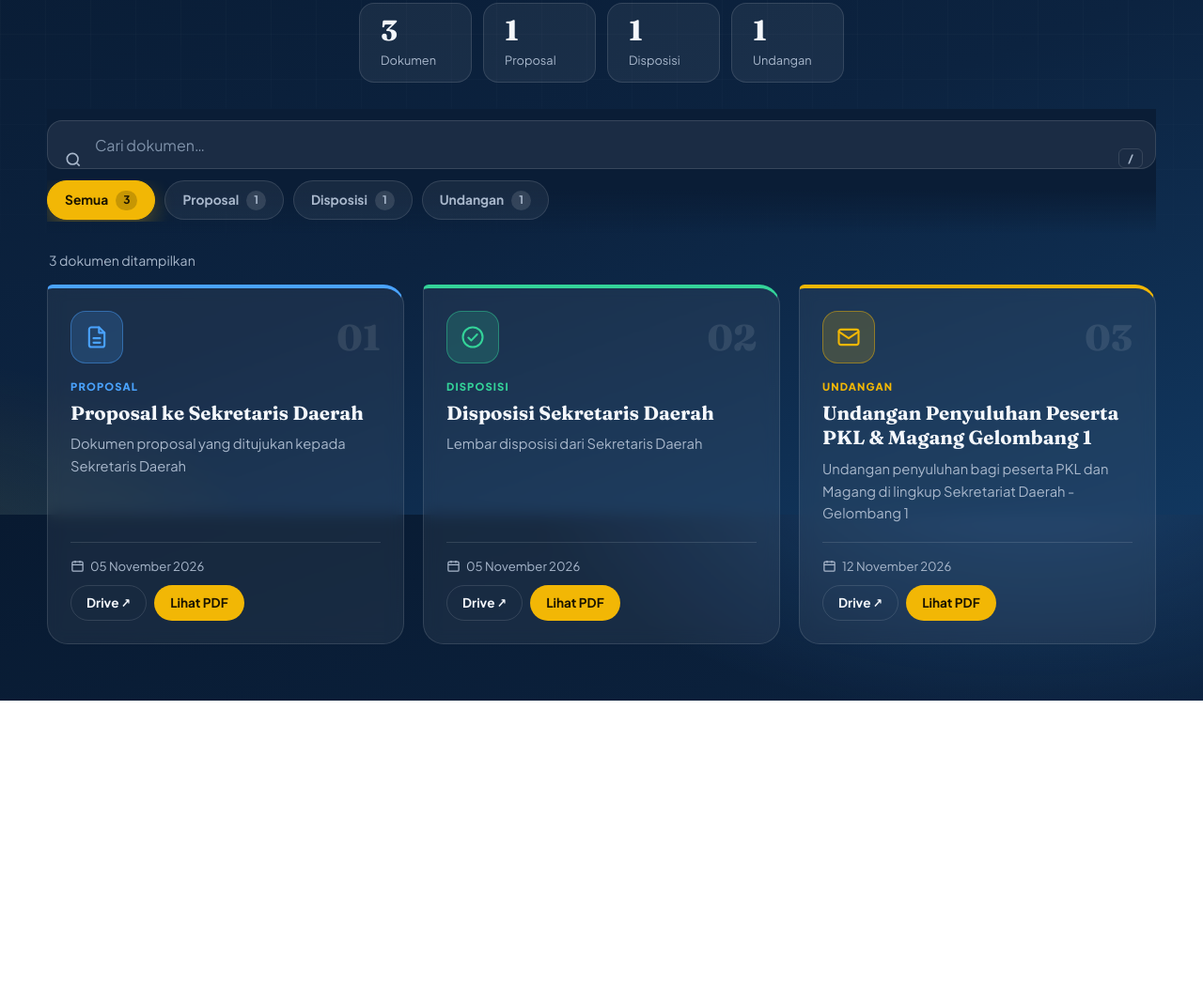
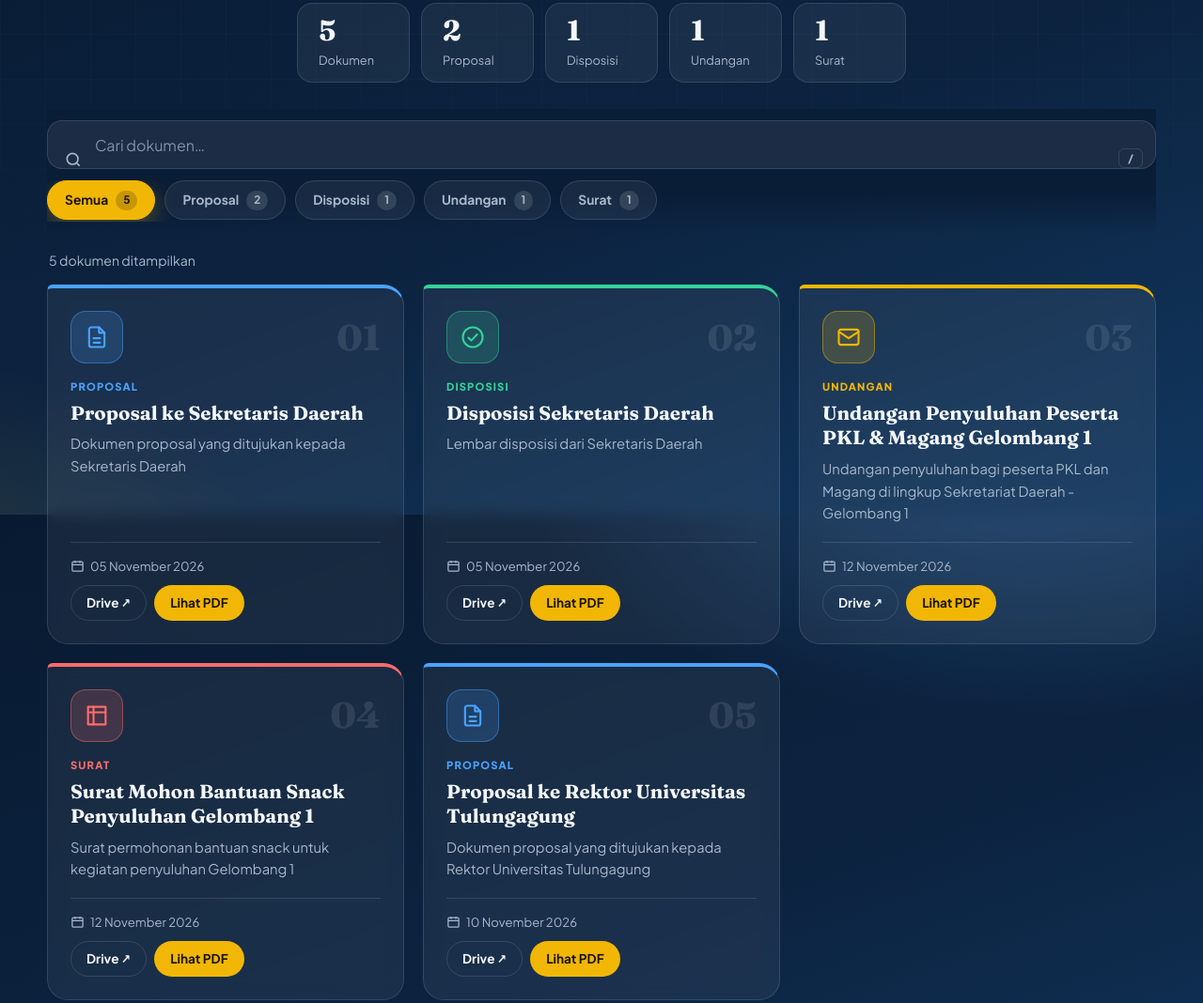
Before and after one commit to nanangagussubekti/penyuluhantikorupsi, a plain HTML site: page dokumen-penyuluhan.html in a window 1280 px wide. Shown: the part 252-1320 px from the top of the page at 94% size. Before the commit the page ends 998 px from the top, so only its background shows below. Drawn offline with Linux system fonts and the light colour scheme.

Commit message:
Update dokumen-penyuluhan.html

```diff
--- a/dokumen-penyuluhan.html
+++ b/dokumen-penyuluhan.html
@@ -8,7 +8,7 @@
 <link rel="preconnect" href="https://fonts.googleapis.com"><link rel="preconnect" href="https://fonts.gstatic.com" crossorigin>
 <link href="https://fonts.googleapis.com/css2?family=Fraunces:opsz,wght@9..144,700;9..144,800&family=Plus+Jakarta+Sans:wght@400;500;600;700;800&display=swap" rel="stylesheet">
 <style>
-:root{--navy:#0c2340;--navy2:#16406b;--gold:#f2b705;--blue:#4aa3ff;--green:#34d399;--red:#ff6b6b;--tx:#f4f7fb;--mu:#a9b8cc;--bd:rgba(255,255,255,.12);--card:rgba(255,255,255,.06);
+:root{--navy:#0c2340;--navy2:#16406b;--gold:#f2b705;--blue:#4aa3ff;--green:#34d399;--red:#ff6b6b;--purple:#a78bfa;--tx:#f4f7fb;--mu:#a9b8cc;--bd:rgba(255,255,255,.12);--card:rgba(255,255,255,.06);
 --head:'Fraunces',Georgia,serif;--body:'Plus Jakarta Sans','Segoe UI',Tahoma,sans-serif}
 *{box-sizing:border-box;margin:0;padding:0}
 html{scroll-behavior:smooth;-webkit-text-size-adjust:100%}
@@ -43,7 +43,7 @@ body::before{content:'';position:fixed;inset:0;pointer-events:none;background-im
 .meta{color:var(--mu);font-size:.88rem;margin:0 2px 14px}
 .grid{display:grid;grid-template-columns:repeat(auto-fill,minmax(min(100%,330px),1fr));gap:20px}
 .card{--c:var(--blue);position:relative;display:flex;flex-direction:column;background:var(--card);border:1px solid var(--bd);border-top:4px solid var(--c);border-radius:6px 22px 22px 22px;padding:24px;cursor:pointer;backdrop-filter:blur(8px);transition:transform .3s cubic-bezier(.16,1,.3,1),box-shadow .3s,border-color .3s;animation:up .5s cubic-bezier(.16,1,.3,1) both;animation-delay:calc(var(--i)*70ms)}
-.card.t-e{--c:var(--green)}.card.t-n{--c:var(--gold)}
+.card.t-e{--c:var(--green)}.card.t-n{--c:var(--gold)}.card.t-s{--c:var(--red)}.card.t-r{--c:var(--purple)}
 .card::before{content:'';position:absolute;inset:0;border-radius:inherit;pointer-events:none;opacity:0;transition:.3s;background:radial-gradient(360px circle at var(--mx,50%) var(--my,0),rgba(255,255,255,.1),transparent 45%)}
 .card:hover{transform:translateY(-6px);box-shadow:0 24px 50px rgba(0,0,0,.45);border-color:rgba(255,255,255,.28);border-top-color:var(--c)}
 .card:hover::before{opacity:1}
@@ -118,14 +118,21 @@ body::before{content:'';position:fixed;inset:0;pointer-events:none;background-im
 </div>
 
 <script>
-const D=[{"id": "1igbzCH7k04i2OJoKnXCqiyNQ1z0gPJPR", "judul": "Proposal ke Sekretaris Daerah", "deskripsi": "Dokumen proposal yang ditujukan kepada Sekretaris Daerah", "tanggal": "05 November 2026", "tipe": "proposal"}, {"id": "1dpfv2Bt-RRMk6ysd5ziFAV-oQsMxxMXs", "judul": "Disposisi Sekretaris Daerah", "deskripsi": "Lembar disposisi dari Sekretaris Daerah", "tanggal": "05 November 2026", "tipe": "disposisi"}, {"id": "1HLMha7WiPXlRqlLcG_3BFWk9UhBN9pfy", "judul": "Undangan Penyuluhan Peserta PKL & Magang Gelombang 1", "deskripsi": "Undangan penyuluhan bagi peserta PKL dan Magang di lingkup Sekretariat Daerah - Gelombang 1", "tanggal": "12 November 2026", "tipe": "undangan"}];
+const D=[
+{"id": "1igbzCH7k04i2OJoKnXCqiyNQ1z0gPJPR", "judul": "Proposal ke Sekretaris Daerah", "deskripsi": "Dokumen proposal yang ditujukan kepada Sekretaris Daerah", "tanggal": "05 November 2026", "tipe": "proposal"},
+{"id": "1dpfv2Bt-RRMk6ysd5ziFAV-oQsMxxMXs", "judul": "Disposisi Sekretaris Daerah", "deskripsi": "Lembar disposisi dari Sekretaris Daerah", "tanggal": "05 November 2026", "tipe": "disposisi"},
+{"id": "1HLMha7WiPXlRqlLcG_3BFWk9UhBN9pfy", "judul": "Undangan Penyuluhan Peserta PKL & Magang Gelombang 1", "deskripsi": "Undangan penyuluhan bagi peserta PKL dan Magang di lingkup Sekretariat Daerah - Gelombang 1", "tanggal": "12 November 2026", "tipe": "undangan"},
+{"id": "1YQPlQGHuW8oFtDaOBsF6pPFmqK5YakYF", "judul": "Surat Mohon Bantuan Snack Penyuluhan Gelombang 1", "deskripsi": "Surat permohonan bantuan snack untuk kegiatan penyuluhan Gelombang 1", "tanggal": "12 November 2026", "tipe": "surat"},
+{"id": "1jsLgCsB7fX3jBaA51m-g3zPTcaSAcscj", "judul": "Proposal ke Rektor Universitas Tulungagung", "deskripsi": "Dokumen proposal yang ditujukan kepada Rektor Universitas Tulungagung", "tanggal": "10 November 2026", "tipe": "proposal"}
+];
 const $=id=>document.getElementById(id);
 const esc=s=>String(s).replace(/[&<>"]/g,c=>({'&':'&amp;','<':'&lt;','>':'&gt;','"':'&quot;'}[c]));
 const IC={
  proposal:'<svg viewBox="0 0 24 24"><path d="M14 3H7a2 2 0 0 0-2 2v14a2 2 0 0 0 2 2h10a2 2 0 0 0 2-2V8z"/><path d="M14 3v5h5M9 13h6M9 17h6"/></svg>',
  disposisi:'<svg viewBox="0 0 24 24"><circle cx="12" cy="12" r="9"/><path d="m8 12.5 2.6 2.6L16 9.5"/></svg>',
- undangan:'<svg viewBox="0 0 24 24"><rect x="3" y="5" width="18" height="14" rx="2"/><path d="m3 7 9 6 9-6"/></svg>'};
-const T={proposal:{l:'Proposal',c:''},disposisi:{l:'Disposisi',c:'t-e'},undangan:{l:'Undangan',c:'t-n'}};
+ undangan:'<svg viewBox="0 0 24 24"><rect x="3" y="5" width="18" height="14" rx="2"/><path d="m3 7 9 6 9-6"/></svg>',
+ surat:'<svg viewBox="0 0 24 24"><path d="M4 4h16v16H4z"/><path d="M4 9h16M9 4v16"/></svg>'};
+const T={proposal:{l:'Proposal',c:''},disposisi:{l:'Disposisi',c:'t-e'},undangan:{l:'Undangan',c:'t-n'},surat:{l:'Surat',c:'t-s'}};
 const CAL='<svg viewBox="0 0 24 24"><rect x="3" y="5" width="18" height="16" rx="2"/><path d="M8 3v4M16 3v4M3 10h18"/></svg>';
 D.forEach((d,n)=>d.n=n);
 let st={q:'',f:'all'},vis=[],cur=-1,opener=null;
```
